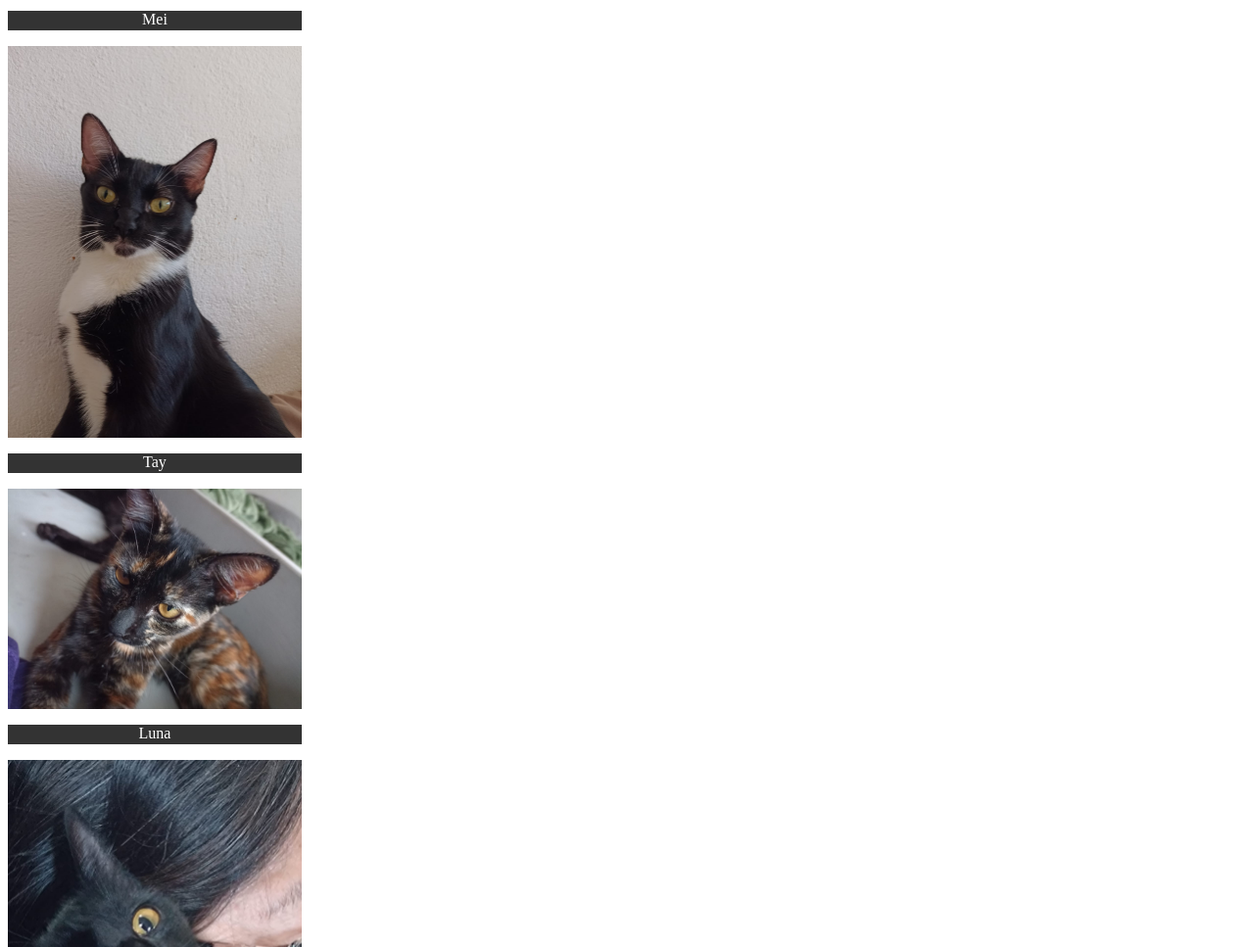
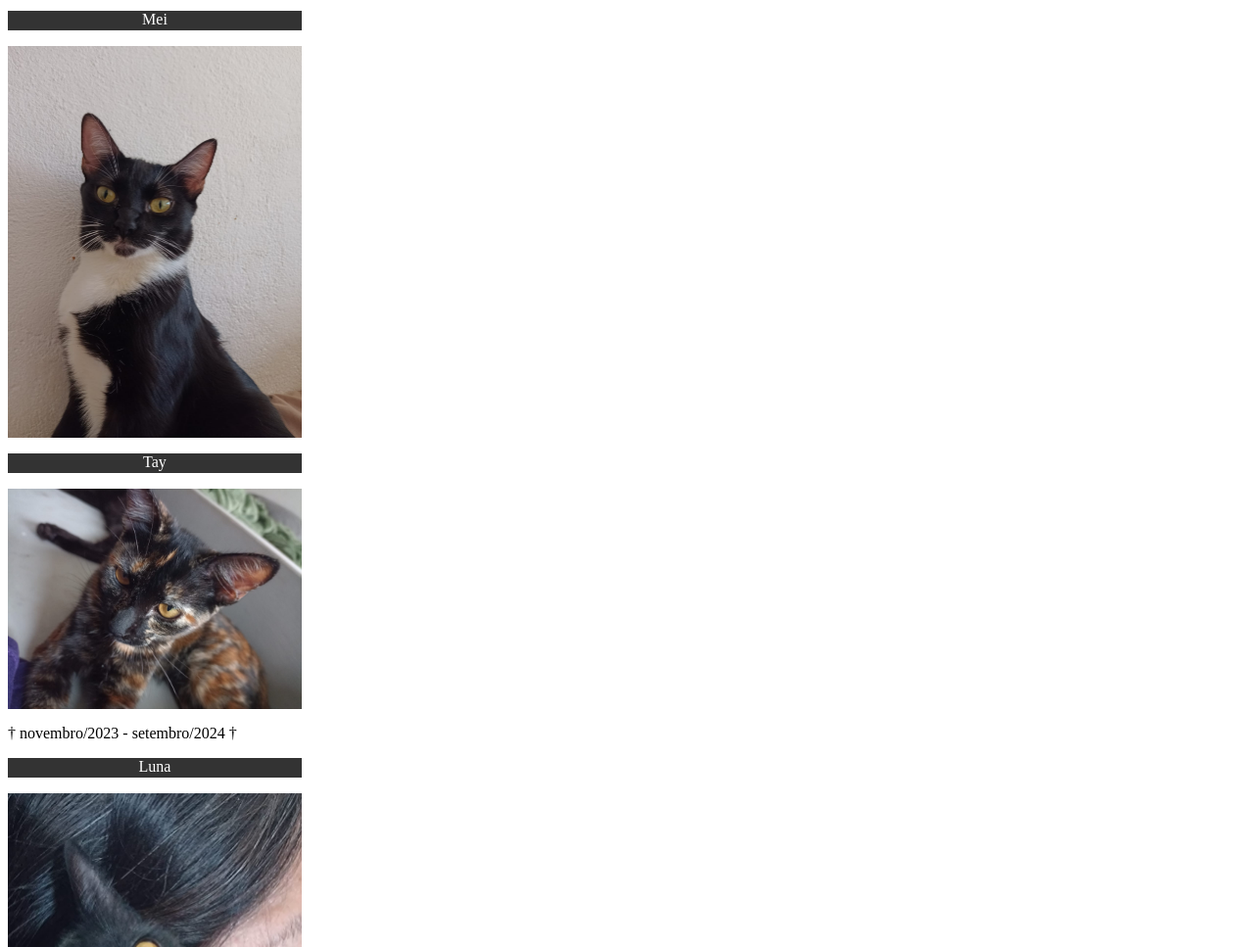
Before and after one commit to yuukilh/pets, a plain HTML site: page index.html in a window 1280 px wide. Shown: the part 133-1100 px from the top of the page at 98% size. Drawn offline with Linux system fonts and the light colour scheme.

Commit message:
Update index.html

```diff
--- a/index.html
+++ b/index.html
@@ -21,6 +21,8 @@
 <img src="Mei.jpg" alt="Mei, gata do leo" width="300"/>
 <p class="titulo2">Tay</p>
 <img src="Tay.jpg" alt="Mei, gata do leo" width="300"/>
+    <p>† novembro/2023  -  setembro/2024 †</p>
+
 <p class="titulo2">Luna</p>
 <img src="Luna.jpg" alt="Mei, gata do leo" width="300"/>
 <p class="titulo2">Tay e Luna</p>
```
